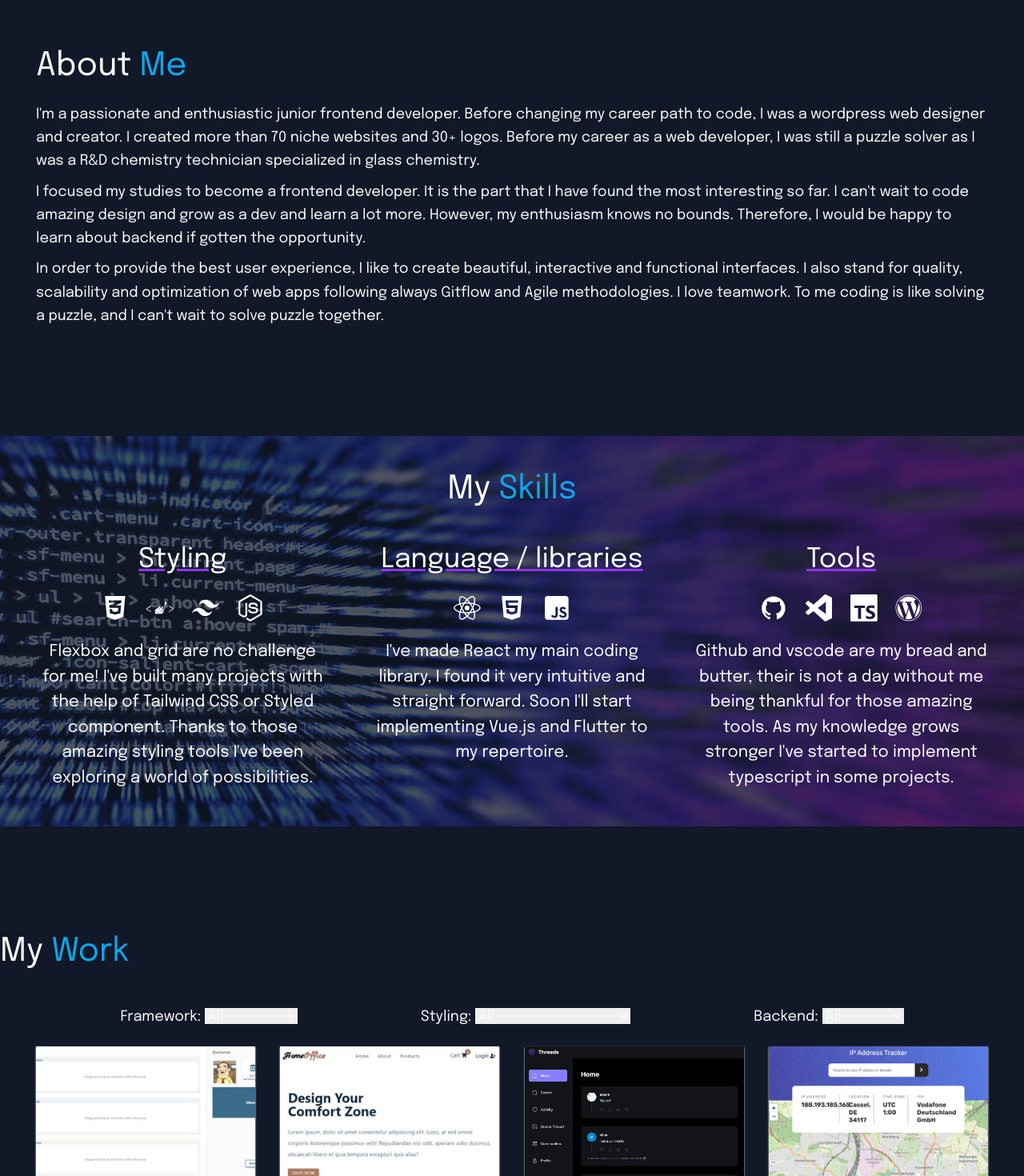
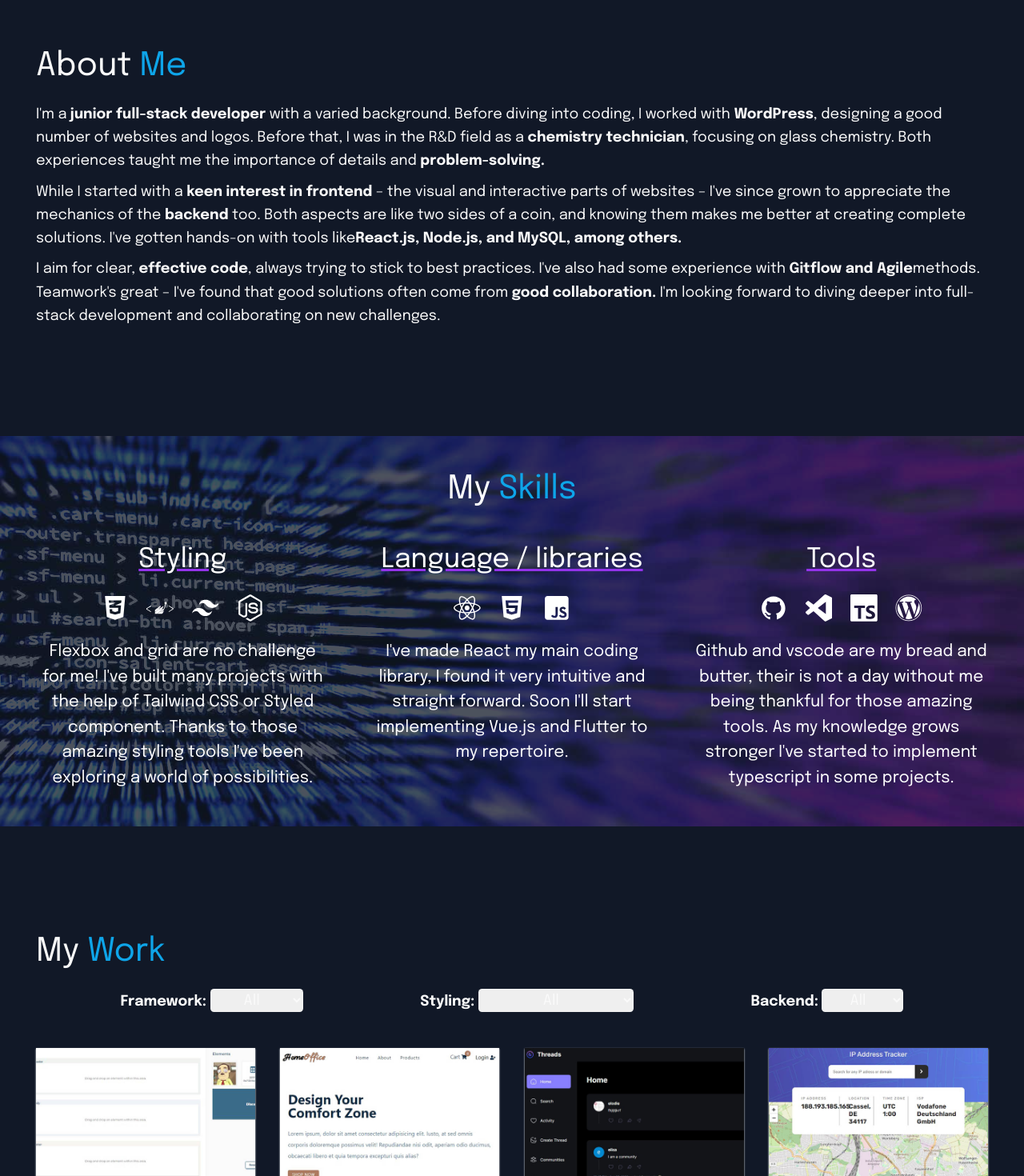
Before and after one commit to elodiedaumal/portfollio, a React (Create React App) app: page / in a window 1280 px wide. Shown: the part 1020-2490 px from the top of the page at 80% size. Built offline with nearby package versions, Linux system fonts and the light colour scheme; the HTML template or start-up script is replaced by a standard one.

Commit message:
styling the filter for the portfolio items

```diff
--- a/src/Components/About.js
+++ b/src/Components/About.js
@@ -1,35 +1,39 @@
-import React from 'react';
+import React from "react";
 
 const About = () => {
   return (
     <section
-      id='about'
-      className='max-w-screen-xl mx-auto  p-5 leading-relaxed md:px-10 md:mb-20 dark:bg-gray-900 dark:text-zinc-50 '
+      id="about"
+      className="max-w-screen-xl mx-auto  p-5 leading-relaxed md:px-10 md:mb-20 dark:bg-gray-900 dark:text-zinc-50 "
     >
-      <h2 className='text-4xl  py-5'>
-        About <span className='text-sky-500'>Me</span>
+      <h2 className="text-4xl  py-5">
+        About <span className="text-sky-500">Me</span>
       </h2>
-      <p className='mb-2'>
-        I'm a passionate and enthusiastic junior frontend developer. Before
-        changing my career path to code, I was a wordpress web designer and
-        creator. I created more than 70 niche websites and 30+ logos. Before my
-        career as a web developer, I was still a puzzle solver as I was a R&D
-        chemistry technician specialized in glass chemistry.
+      <p className="mb-2">
+        I'm a <strong>junior full-stack developer</strong> with a varied
+        background. Before diving into coding, I worked with{" "}
+        <strong>WordPress</strong>, designing a good number of websites and
+        logos. Before that, I was in the R&D field as a{" "}
+        <strong>chemistry technician</strong>, focusing on glass chemistry. Both
+        experiences taught me the importance of details and{" "}
+        <strong>problem-solving.</strong>
       </p>
-      <p className='mb-2'>
-        I focused my studies to become a frontend developer. It is the part that
-        I have found the most interesting so far. I can't wait to code amazing
-        design and grow as a dev and learn a lot more. However, my enthusiasm
-        knows no bounds. Therefore, I would be happy to learn about backend if
-        gotten the opportunity.
+      <p className="mb-2">
+        While I started with a <strong>keen interest in frontend</strong> – the
+        visual and interactive parts of websites – I've since grown to
+        appreciate the mechanics of the <strong>backend</strong> too. Both
+        aspects are like two sides of a coin, and knowing them makes me better
+        at creating complete solutions. I've gotten hands-on with tools like
+        <strong>React.js, Node.js, and MySQL, among others.</strong>
       </p>
 
       <p>
-        In order to provide the best user experience, I like to create
-        beautiful, interactive and functional interfaces. I also stand for
-        quality, scalability and optimization of web apps following always
-        Gitflow and Agile methodologies. I love teamwork. To me coding is like
-        solving a puzzle, and I can't wait to solve puzzle together.
+        I aim for clear, <strong>effective code</strong>, always trying to stick
+        to best practices. I've also had some experience with{" "}
+        <strong>Gitflow and Agile</strong>
+        methods. Teamwork's great – I've found that good solutions often come
+        from <strong>good collaboration.</strong> I'm looking forward to diving
+        deeper into full-stack development and collaborating on new challenges.
       </p>
     </section>
   );
--- a/src/Components/Hero.js
+++ b/src/Components/Hero.js
@@ -1,66 +1,66 @@
-import React from 'react';
-import { AiFillLinkedin } from 'react-icons/ai';
-import { FaGithub, FaEnvelope } from 'react-icons/fa';
-import { Link } from 'react-router-dom';
+import React from "react";
+import { AiFillLinkedin } from "react-icons/ai";
+import { FaGithub, FaEnvelope } from "react-icons/fa";
+import { Link } from "react-router-dom";
 
-import HeroMobileLight from '../assets/images/light-image-hero-mobile-elo.png';
-import HerodesktopLight from '../assets/images/light-image-hero-desktop-elo.png';
-import HerodesktopDark from '../assets/images/dark-image-hero-desktop-elo2.png';
-import HeroMobileDark from '../assets/images/dark-image-hero-mobile-elo2.png';
+import HeroMobileLight from "../assets/images/light-image-hero-mobile-elo.png";
+import HerodesktopLight from "../assets/images/light-image-hero-desktop-elo.png";
+import HerodesktopDark from "../assets/images/dark-image-hero-desktop-elo2.png";
+import HeroMobileDark from "../assets/images/dark-image-hero-mobile-elo2.png";
 
 const Hero = () => {
   return (
-    <section className='pt-1 md:flex md:px-10 flex-row-reverse max-w-screen-xl gap-20 mx-auto '>
+    <section className="pt-1 md:flex md:px-10 flex-row-reverse max-w-screen-xl gap-20 mx-auto ">
       <img
         src={HerodesktopDark}
-        alt='elodie daumal'
-        className='md:mb-20   md:w-2/4 hidden dark:md:block '
+        alt="elodie daumal"
+        className="md:mb-20   md:w-2/4 hidden dark:md:block "
       />
       <img
         src={HeroMobileDark}
-        alt='elodie daumal'
-        className='dark:block md:mb-20 dark:mb-10 dark:w-full  dark:md:hidden hidden '
+        alt="elodie daumal"
+        className="dark:block md:mb-20 dark:mb-10 dark:w-full  dark:md:hidden hidden "
       />
 
       <img
         src={HerodesktopLight}
-        alt='elodie daumal'
-        className='md:mb-20   md:w-2/4 hidden md:block dark:hidden '
+        alt="elodie daumal"
+        className="md:mb-20   md:w-2/4 hidden md:block dark:hidden "
       />
       <img
         src={HeroMobileLight}
-        alt='elodie daumal'
-        className='md:mb-20 mb-10 w-full  md:hidden dark:hidden'
+        alt="elodie daumal"
+        className="md:mb-20 mb-10 w-full  md:hidden dark:hidden"
       />
 
-      <div className='md:grid items-center md:justify-items-start'>
-        <div className='text-center md:p-0 p-5 md:text-left '>
-          <h2 className='text-4xl py-2 md:text-5xl text-gray-900 font-bold dark:text-zinc-50'>
+      <div className="md:grid items-center md:justify-items-start">
+        <div className="text-center md:p-0 p-5 md:text-left ">
+          <h2 className="text-4xl py-2 md:text-5xl text-gray-900 font-bold dark:text-zinc-50">
             Elodie Daumal
           </h2>
-          <h3 className='text-2xl py-2 text-sky-500'>
-            Junior Frontend Developer
+          <h3 className="text-2xl py-2 text-sky-500">
+            Junior FullStack Developer
           </h3>
-          <p className='text-md py-5 leading-8 text-gray-800 dark:text-zinc-200'>
+          <p className="text-md py-5 leading-8 text-gray-800 dark:text-zinc-200">
             Good products deserve to show their best side. I help them do that.
             With my knowledge I develop interfaces that are easy to use and
             pleasant for the eye.
           </p>
-          <div className='flex justify-center md:justify-start text-4xl py-3 gap-16 text-purple-600/60'>
-            <Link to='/'>
+          <div className="flex justify-center md:justify-start text-4xl py-3 gap-16 text-purple-600/60">
+            <Link to="/">
               <FaEnvelope />
             </Link>
             <Link
-              to='https://www.linkedin.com/in/elodie-daumal-90a38b95/'
-              target='_blank'
-              rel='noopener noreferrer'
+              to="https://www.linkedin.com/in/elodie-daumal-90a38b95/"
+              target="_blank"
+              rel="noopener noreferrer"
             >
               <AiFillLinkedin />
             </Link>
             <Link
-              to='https://github.com/elodiedaumal'
-              target='_blank'
-              rel='noopener noreferrer'
+              to="https://github.com/elodiedaumal"
+              target="_blank"
+              rel="noopener noreferrer"
             >
               <FaGithub />
             </Link>
--- a/src/Components/Work.js
+++ b/src/Components/Work.js
@@ -28,15 +28,19 @@ const Work = () => {
     setFilteredPortfolio(filtered);
   };
   return (
-    <section id="portfolio" className=" flex flex-col gap-5 ">
-      <h2 className="text-4xl max-w-screen-xl  py-5 text-left md:col-span-3 lg:col-span-4 sm:col-span-2">
+    <section
+      id="portfolio"
+      className=" flex flex-col gap-5 max-w-screen-xl p-5 md:px-10 mx-auto "
+    >
+      <h2 className="text-4xl    text-left md:col-span-3 lg:col-span-4 sm:col-span-2">
         My <span className="text-sky-500">Work</span>
       </h2>
-      <div className="flex flex-col gap-5 justify-center items-center">
+      <div className="flex flex-col gap-10 justify-center items-center">
         <div className="flex flex-col gap-3 md:flex-row lg:justify-between lg:w-full max-w-screen-lg  px-5">
           <div>
-            <label>Framework: </label>
+            <label className="font-semibold">Framework: </label>
             <select
+              className="text-center py-1 rounded "
               value={framework}
               onChange={(e) => setFramework(e.target.value)}
             >
@@ -47,20 +51,22 @@ const Work = () => {
             </select>
           </div>
           <div>
-            <label>Styling: </label>
+            <label className="font-semibold">Styling: </label>
             <select
+              className="text-center py-1 rounded "
               value={styling}
               onChange={(e) => setStyling(e.target.value)}
             >
               <option value="All">All</option>
               <option value="CSS">CSS</option>
               <option value="Styled Components">Styled Components</option>
-              <option value="Tailwind">Tailwind CSS</option>
+              <option value="Tailwind CSS">Tailwind CSS</option>
             </select>
           </div>
           <div>
-            <label>Backend: </label>
+            <label className="font-semibold">Backend: </label>
             <select
+              className="text-center py-1 rounded "
               value={backend}
               onChange={(e) => setBackend(e.target.value)}
             >
@@ -70,7 +76,7 @@ const Work = () => {
             </select>
           </div>
         </div>
-        <div className="md:pb-20 pb-10 grid  md:grid-cols-3 lg:grid-cols-4 sm:grid-cols-2 md:px-10 gap-10 md:gap-7 px-5 max-w-screen-xl justify-center mx-auto">
+        <div className="md:pb-20 pb-10 grid   lg:grid-cols-3 xl:grid-cols-4 sm:grid-cols-2  gap-10 md:gap-7  max-w-screen-xl justify-center mx-auto">
           {filteredPortfolio.map((app) => (
             <div
               key={app.id}
--- a/src/index.css
+++ b/src/index.css
@@ -9,7 +9,7 @@ html,
 body {
   padding: 0;
   margin: 0;
-  font-family: 'Epilogue', sans-serif, -apple-system, BlinkMacSystemFont,
+  font-family: "Epilogue", sans-serif, -apple-system, BlinkMacSystemFont,
     Segoe UI, Roboto, Oxygen, Ubuntu, Cantarell, Fira Sans, Droid Sans,
     Helvetica Neue;
   font-size: 18px;
--- a/src/utils/utils.js
+++ b/src/utils/utils.js
@@ -35,7 +35,7 @@ export const portfolio = [
     id: 3,
     name: "Thread",
     image: Web14,
-    tools: ["Next.js", "Tailwind", "MongoDB"],
+    tools: ["Next.js", "Tailwind CSS", "MongoDB"],
     linkLive: "https://threads-clone-pied-omega.vercel.app/",
     linkGithub: "https://github.com/elodiedaumal/threads-clone",
   },
@@ -99,7 +99,7 @@ export const portfolio = [
     id: 11,
     name: "Image AI generator",
     image: Web15,
-    tools: ["React", "Tailwind", "MongoDB"],
+    tools: ["React", "Tailwind CSS", "MongoDB"],
     linkLive: "https://imagegenerator-mern.netlify.app/CreatePost",
     linkGithub: "https://github.com/elodiedaumal/image-generator-ai-mern",
   },
```
Also changed, not shown: src/assets/images/aigenerator.jpg, src/assets/images/threads.jpg, 17 other files (tests, documents, lock files or other folders).
